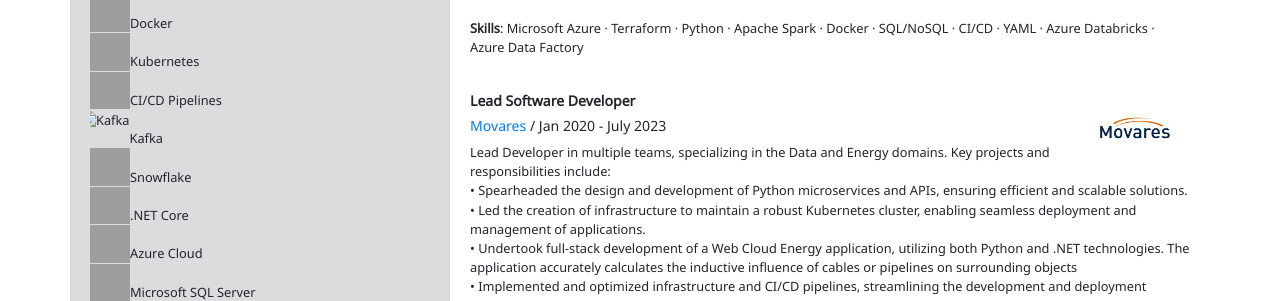
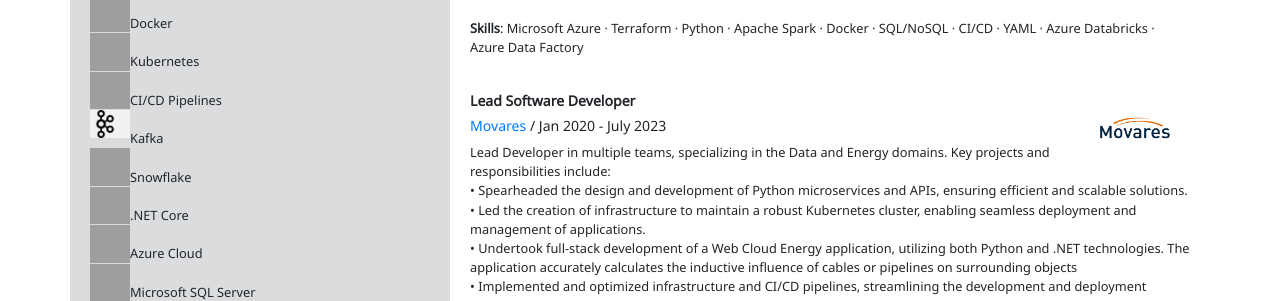
Before and after one commit to iyakovich/irinayakovich.github.io, a Jekyll site: the page built from cv.html, in a window 1280 px wide. Shown: the part 874-1175 px from the top of the page. Built offline with Jekyll 4.4.1, drawn with Linux system fonts in a browser that asks for light colours; grey boxes are pictures that could not be loaded.

Commit message:
try out new images

```diff
--- a/_data/pluralsight/iq.json
+++ b/_data/pluralsight/iq.json
@@ -40,7 +40,7 @@
     },
     {
         "title": "Kafka",
-        "icon": "assets/images/skills/kafka.png",
+        "icon": "/assets/images/skills/kafka.png",
         "level": "expert"
     },
     {
```
Also changed, not shown: assets/images/companies/vattenfall.png.
